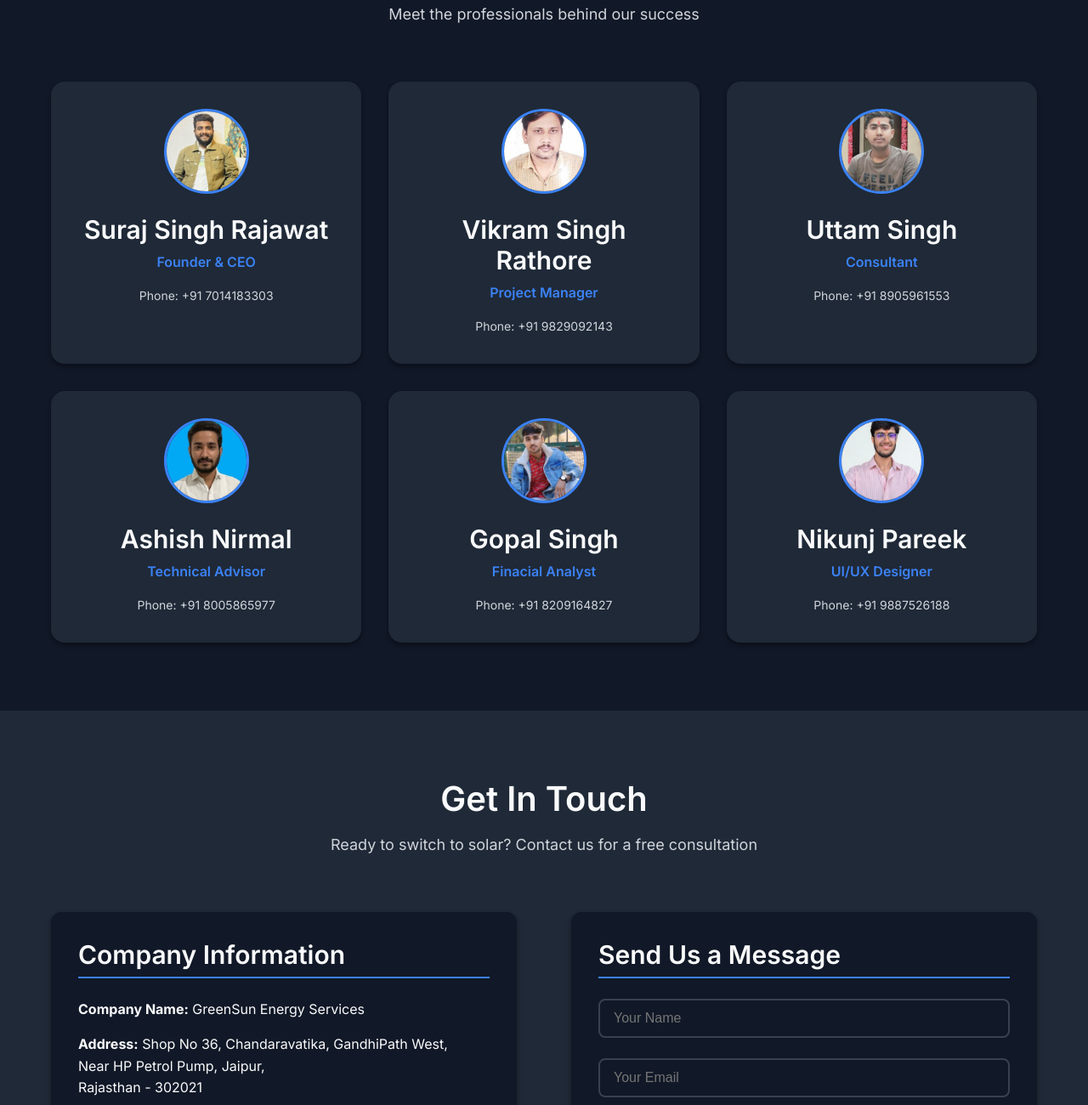
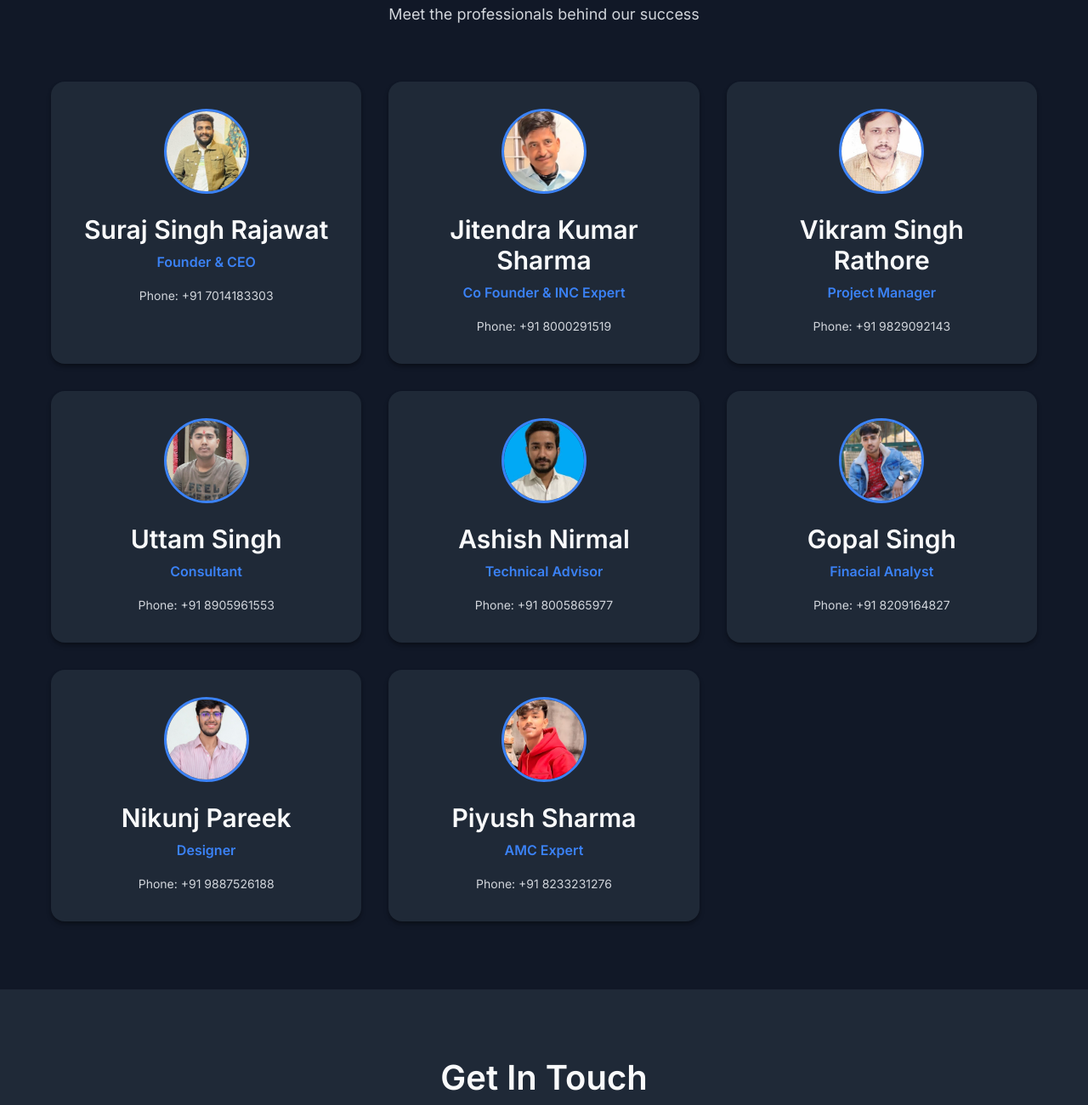
Before and after one commit to ashishn97/GreenSunES, a plain HTML site: page index.html in a window 1280 px wide. Shown: the part 3660-4960 px from the top of the page at 85% size. Drawn offline with nearby package versions, Linux system fonts and the light colour scheme.

Commit message:
Added team members

```diff
--- a/index.html
+++ b/index.html
@@ -353,6 +353,14 @@
                 </div>
                 <div class="team-card">
                     <div class="team-avatar">
+                        <img src="assets/images/jitendra.jpg" alt="Jitendra Kumar Sharma" />
+                    </div>
+                    <h3>Jitendra Kumar Sharma</h3>
+                    <p class="team-role">Co Founder & INC Expert</p>
+                    <p class="team-bio">Phone: +91 8000291519</p>
+                </div>
+                <div class="team-card">
+                    <div class="team-avatar">
                         <img src="assets/images/vikram.jpg" alt="Vikram Singh Rathore" />
                     </div>
                     <h3>Vikram Singh Rathore</h3>
@@ -388,8 +396,16 @@
                         <img src="assets/images/nikunj.jpg" alt="Golu Pareek" />
                     </div>
                     <h3>Nikunj Pareek</h3>
-                    <p class="team-role">UI/UX Designer</p>
+                    <p class="team-role">Designer</p>
                     <p class="team-bio">Phone: +91 9887526188</p>
+                </div>
+                <div class="team-card">
+                    <div class="team-avatar">
+                        <img src="assets/images/piyush.jpg" alt="Piyush Sharma" />
+                    </div>
+                    <h3>Piyush Sharma</h3>
+                    <p class="team-role">AMC Expert</p>
+                    <p class="team-bio">Phone: +91 8233231276</p>
                 </div>
             </div>
         </div>
@@ -410,7 +426,7 @@
                             <strong>Company Name:</strong> GreenSun Energy Services
                         </div>
                         <div class="info-item">
-                            <strong>Address:</strong> Shop No 36, Chandaravatika, GandhiPath West,<br>Near HP Petrol Pump, Jaipur,<br>Rajasthan - 302021
+                            <strong>Address:</strong> A-51, Mangal Vihar, Ganga Jamuna Colony,<br>Dadi Ka Phatak, Murlipura, Jaipur,<br>Rajasthan - 302023
                         </div>
                         <div class="info-item">
                             <strong>GST No:</strong> 08CEUPR1524N1ZQ
@@ -492,7 +508,7 @@
                 </div>
                 <div class="footer-section">
                     <h4>Contact Info</h4>
-                    <p>📍 Jaipur, Rajasthan - 302021</p>
+                    <p>📍 Jaipur, Rajasthan - 302023</p>
                     <p>📞 +91 86902 22899</p>
                     <p>✉️ greensunenergy1622@gmail.com</p>
                 </div>
```
Also changed, not shown: assets/images/jitendra.jpg (added), assets/images/piyush.jpg (added).
